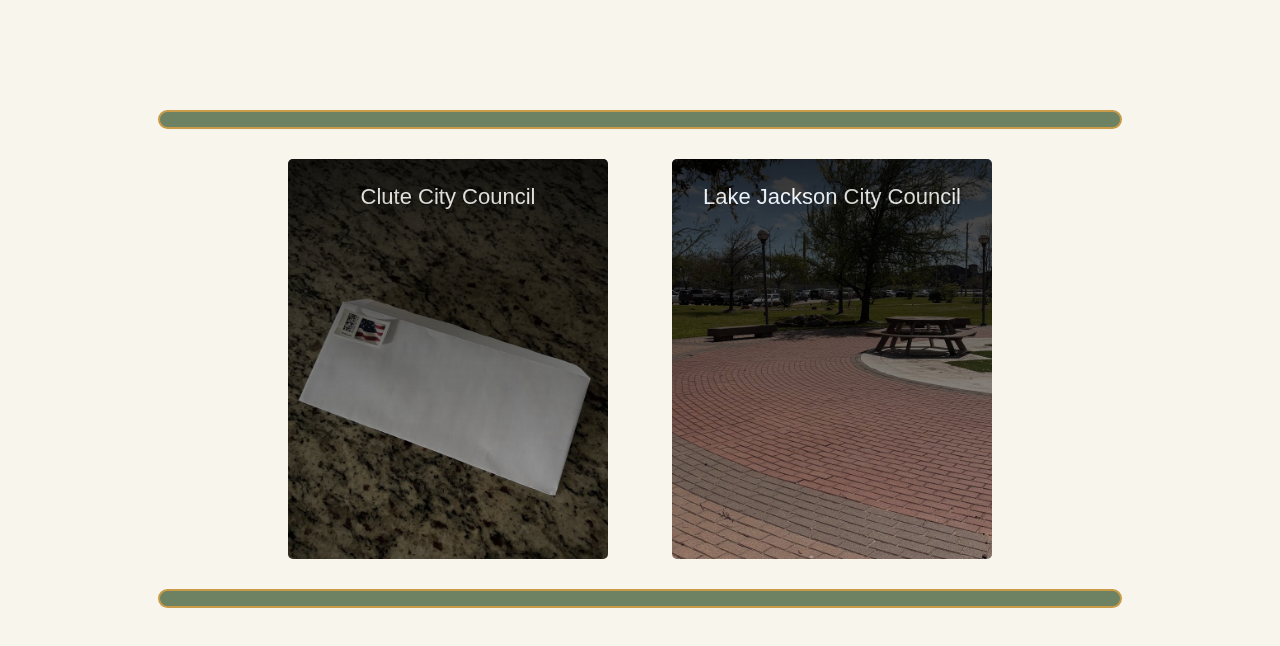
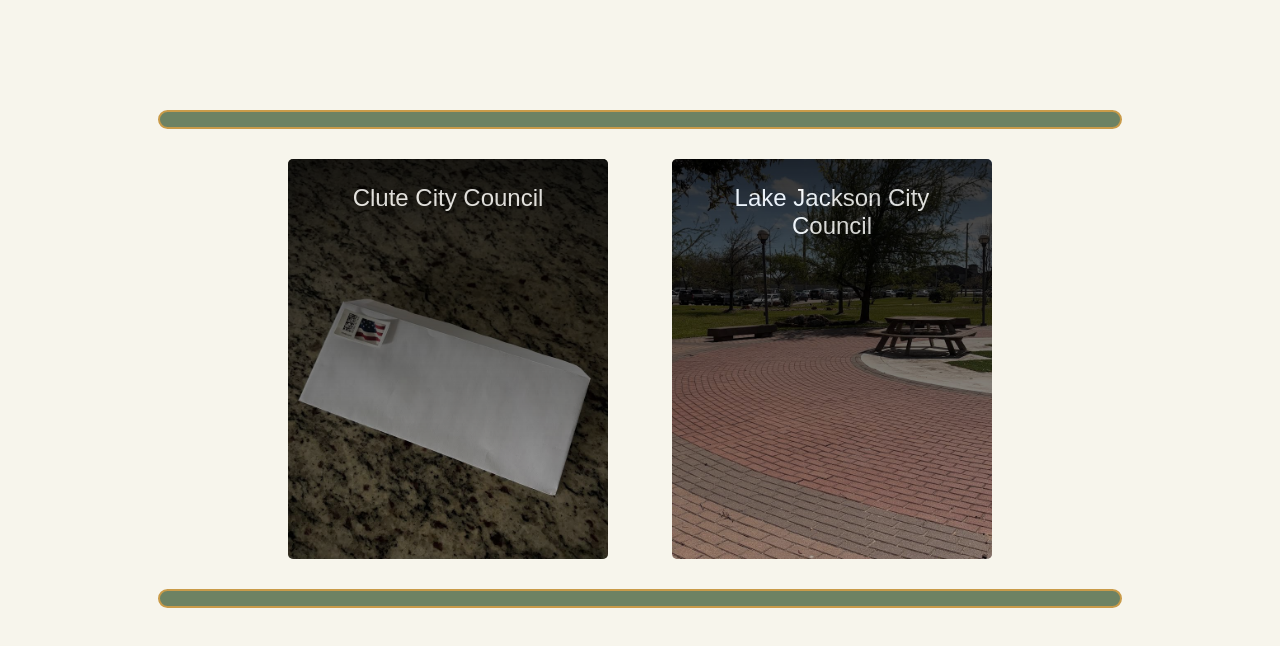
Before and after one commit to randomGitHubguybtw/BrazoriaCivicWatch, a plain HTML site: page webpages/meeting-selection-screen.html in a window 1280 px wide. Shown: the part 64-710 px from the top of the page. Drawn offline with Linux system fonts and the light colour scheme; files that its build step writes are made by us from their sources.

Commit message:
Font size change tweak for meeting selection page

```diff
--- a/styles/meeting-selection-cards.css
+++ b/styles/meeting-selection-cards.css
@@ -63,7 +63,7 @@
   transform-origin: top center;
 }
 
-.card-text {
+.meeting-card-text {
   position:absolute;
   left: 22px;
   right: 22px;
@@ -71,7 +71,7 @@
   transition: top 0.2s;
   opacity: 1;
   z-index: 2;
-  font-size: clamp(22px, 1.5vw, 100px);
+  font-size: clamp(24px, 1.5vw, 1000px);
   text-align: center;
   text-overflow: ellipsis;
   overflow: hidden;
--- a/webpages/meeting-selection-screen.html
+++ b/webpages/meeting-selection-screen.html
@@ -46,7 +46,7 @@
             <div class="card-container">
                 <img class="card-photo" src="card-photos/register-to-vote.png">
                 <div class="card-overlay">
-                    <div class="card-text">
+                    <div class="meeting-card-text">
                         Clute City Council
                     </div>
                 </div>
@@ -56,7 +56,7 @@
             <div class="card-container">
                 <img class="card-photo" src="card-photos/public-place-locations.png">
                 <div class="card-overlay">
-                    <div class="card-text">
+                    <div class="meeting-card-text">
                         Lake Jackson City Council
                     </div>
                 </div>
```
